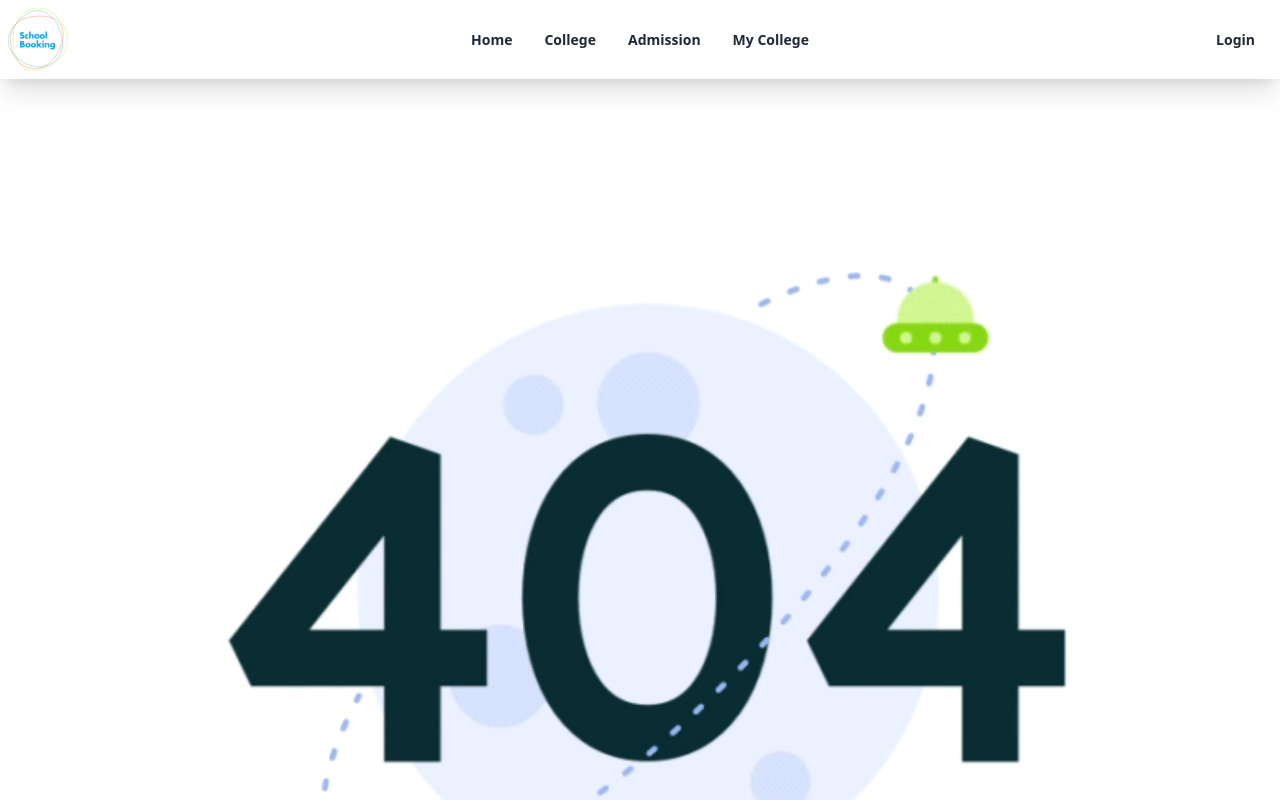
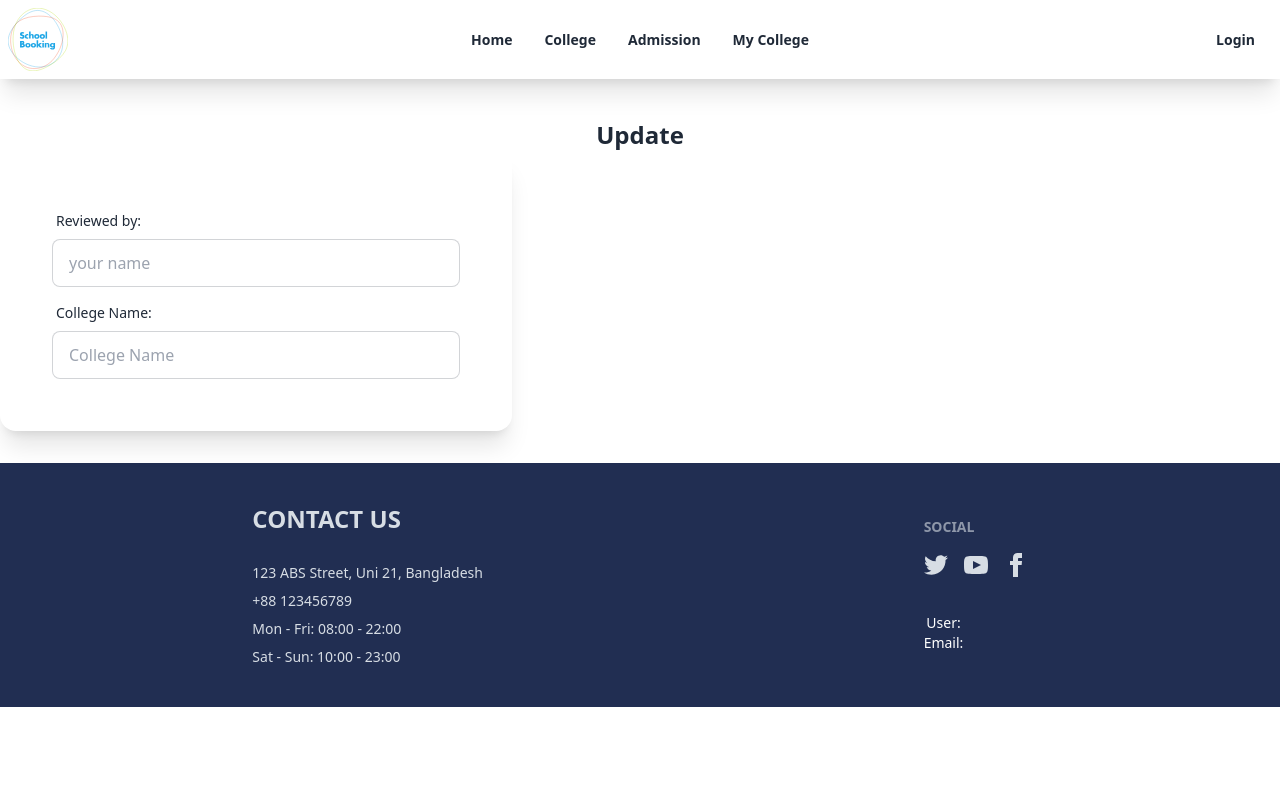
Before and after one commit to Sawom/College-Booking-front, a React (Vite) app: page /mycollege/update/1 in a window 1280 px wide. Shown: the top 800 px of the page. Built offline with nearby package versions, Linux system fonts and the light colour scheme; no server answers.

Commit message:
update edit

```diff
--- a/src/App.jsx
+++ b/src/App.jsx
@@ -14,6 +14,7 @@ import Register from "./Authentication/Register/Register";
 import Login from "./Authentication/Login/Login";
 import PrivateRoute from "./Authentication/PrivateRoute/PrivateRoute";
 import MyCollege from "./Pages/MyCollegePage/MyCollege";
+import UpdateProfile from "./Pages/MyCollegePage/UpdateProfile";
 
 function App() {
 
@@ -25,32 +26,45 @@ function App() {
           <Routes>
             {/* homepage */}
             <Route path="/" element={ <Homepage></Homepage>}  ></Route>
+
             {/* homedata college details: private route */}
             <Route path="collegeinfo/:id" element={
               <PrivateRoute>
                 <CollegeDetails></CollegeDetails>
               </PrivateRoute> } ></Route>
+
             {/* college page */}
             <Route path="/college" element={ <CollegePage></CollegePage> } ></Route>
+
             {/* single college data: private route */}
             <Route path="singlecollege/:id"  element={
               <PrivateRoute>
                 <SingleCollege></SingleCollege>
               </PrivateRoute> } ></Route>
+
             {/* admission */}
             <Route path="/admission" element={ <AdmissionPage></AdmissionPage> } ></Route>
+
             {/* admission form: private route */}
             <Route path="admissionform/:id" element={
               <PrivateRoute>
                 <AdmissionFrom></AdmissionFrom>
               </PrivateRoute> } ></Route>
+
             {/* my college */}
             <Route path="/mycollege" element={
               <PrivateRoute>
                 <MyCollege></MyCollege>
               </PrivateRoute> } ></Route>
+
+            {/* update profile */}
+            <Route path="/mycollege/update/:id" element={
+              <UpdateProfile></UpdateProfile>
+            } ></Route>
+
             {/* register */}
             <Route path='/register' element={ <Register></Register> } ></Route>
+
             {/* login */}
             <Route path='/login' element={ <Login></Login> } ></Route>
 
--- a/src/Pages/MyCollegePage/MyCollege.jsx
+++ b/src/Pages/MyCollegePage/MyCollege.jsx
@@ -3,6 +3,7 @@ import { useForm } from "react-hook-form";
 import useAuth from "../../Authentication/useAuth/useAuth";
 import axios from "axios";
 import Swal from "sweetalert2";
+import { Link } from "react-router-dom";
 
 const MyCollege = () => {
   const { user, loading, setLoading } = useAuth();
@@ -53,7 +54,7 @@ const MyCollege = () => {
       <div className="container mx-auto ">
         <p className="font-bold text-center text-2xl"> Admission Profile </p>
 
-        {admissionData.map((data, index) => (
+        {admissionData.map((data) => (
           <div className="grid lg:grid-cols-2 mb-10 md:grid-cols-2 grid-cols-1 w-full shadow-xl p-3 gap-4">
             {/* 1 */}
             <div>
@@ -67,11 +68,11 @@ const MyCollege = () => {
             </div>
             {/* 2 */}
             <div>
+                <Link to={`/mycollege/update/${data._id}`} >
+                    <p className="text-primary"><strong>Candidate Name:</strong> {data.name}</p>
+                </Link>
               <p>
                 <strong>College Name:</strong> {data.collegeName}
-              </p>
-              <p>
-                <strong>Candidate Name:</strong> {data.name}
               </p>
               <p>
                 <strong>Email:</strong> {data.email}
--- /dev/null
+++ b/src/Pages/MyCollegePage/UpdateProfile.jsx
@@ -0,0 +1,61 @@
+import React, { useEffect, useState } from "react";
+import { useForm } from "react-hook-form";
+import { useParams } from "react-router-dom";
+
+const UpdateProfile = () => {
+   const [update, setUpdate] = useState({});
+    const {id} = useParams();
+
+    // single data load
+    useEffect( ()=>{
+        fetch(`http://localhost:5000/admission/${id}`)
+        .then(res=> res.json())
+        .then( (data)=>{
+            setUpdate(data)
+        } )
+    }, [] )
+
+  return (
+    <div className="mt-10">
+      <div className="container mx-auto">
+        <p className="font-bold text-center text-2xl">Update</p>
+        <div className="card w-full max-w-lg shrink-0 p-5 shadow-xl">
+          {/* form */}
+          <form className="card-body">
+            {/* name */}
+            <div className="form-control">
+              <label className="label">
+                <span className="label-text">Reviewed by:</span>
+              </label>
+              <input
+                type="text"
+                placeholder="your name"
+                className="input input-bordered"
+                name="name"
+                defaultValue={update.name}
+
+              />
+            </div>
+
+            {/* college name */}
+            <div className="form-control">
+              <label className="label">
+                <span className="label-text">College Name:</span>
+              </label>
+              <input
+                type="text"
+                placeholder="College Name"
+                className="input input-bordered"
+                name="collegeName"
+                defaultValue={""}
+
+              />
+            </div>
+          </form>
+        </div>
+      </div>
+    </div>
+  );
+};
+
+export default UpdateProfile;
```
